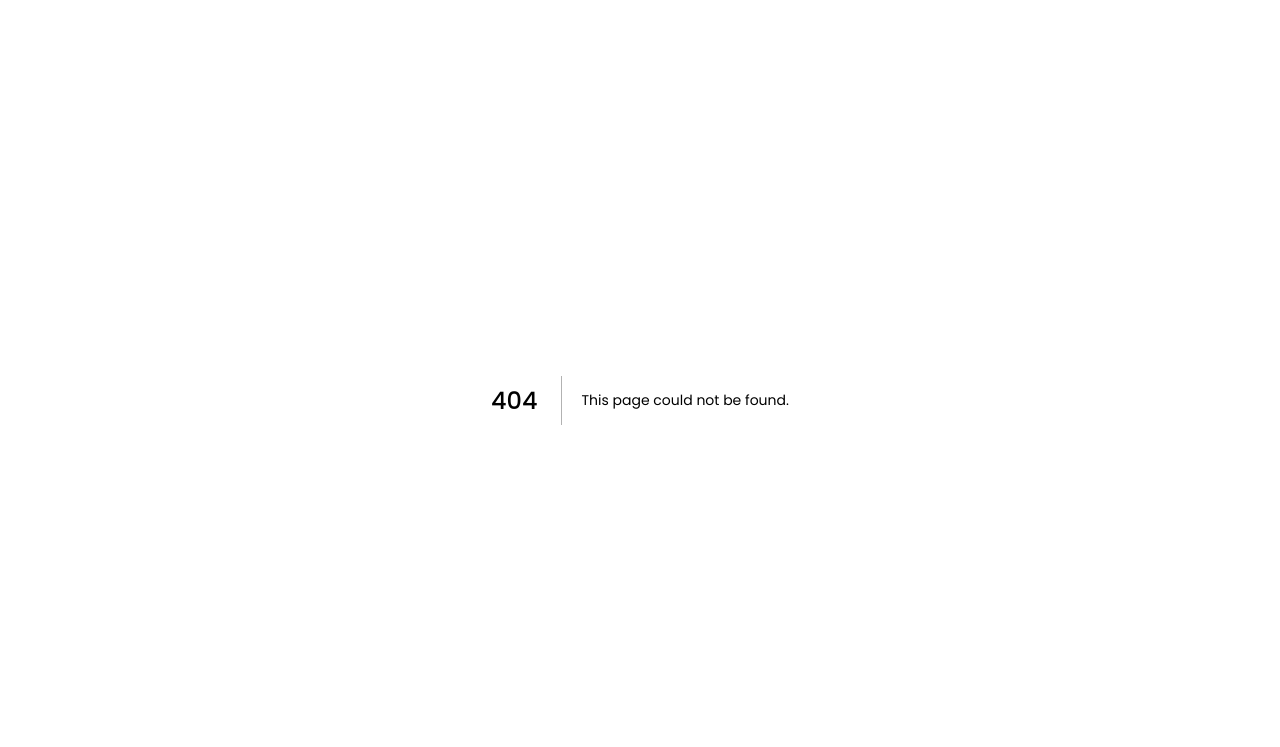
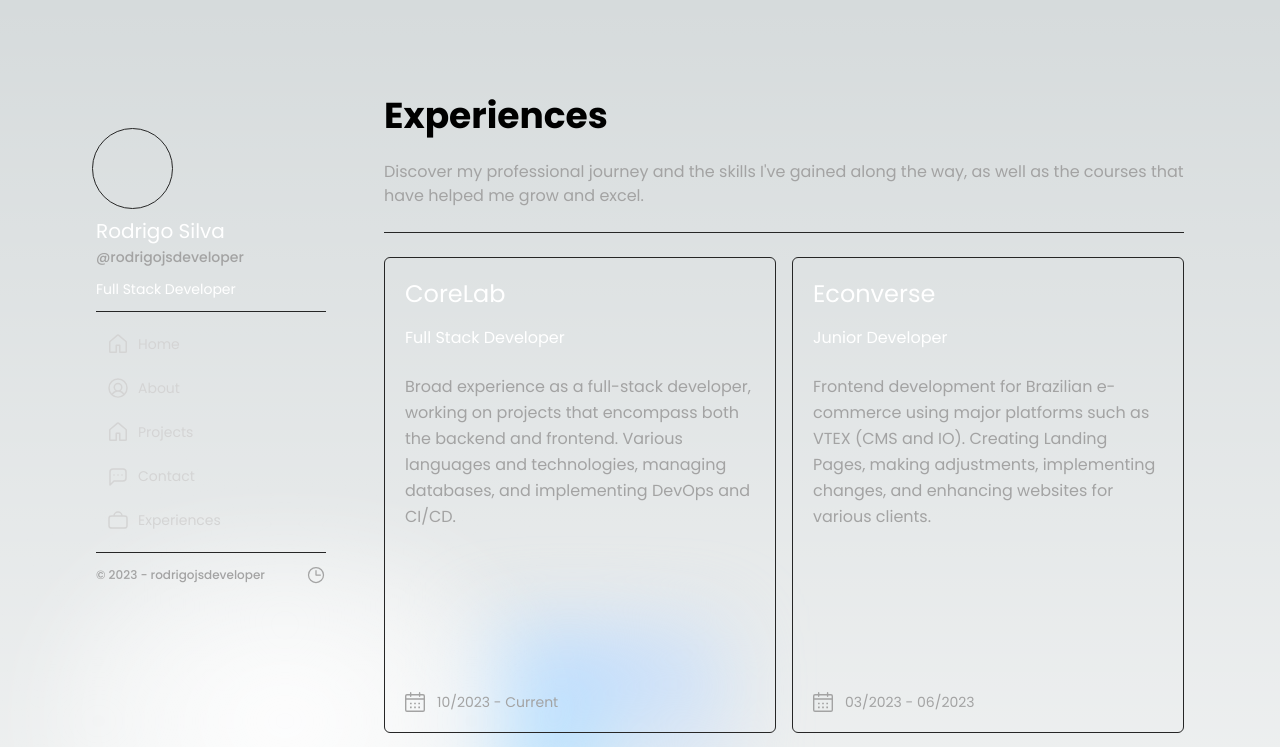
Before and after one commit to rodrigojsdeveloper/rodrigojs.dev, a Next.js app: page /experiences in a window 1280 px wide. Before the commit this address had no page. Shown: the top 747 px of the page. Built offline with nearby package versions, Linux system fonts and the light colour scheme.

Commit message:
feat: add jobs and experience page

```diff
--- a/src/app/contact/page.tsx
+++ b/src/app/contact/page.tsx
@@ -28,7 +28,7 @@ export default function Contact() {
           <a
             target="_blank"
             href="https://github.com/rodrigojsdeveloper/"
-            className="w-full max-w-fit flex items-center gap-1.5 py-2 px-2.5 border border-solid border-gray-5 font-medium text-sm text-gray-3 duration-300 rounded-def mb-4 hover:bg-gray-2 active:bg-gray-6 active:border-gray-6"
+            className="w-full max-w-fit flex items-center gap-1.5 py-2 px-2.5 border border-solid border-gray-5 font-medium text-sm text-gray-3 duration-300 rounded-def hover:bg-gray-2 active:bg-gray-6 active:border-gray-6"
           >
             <svg
               xmlns="http://www.w3.org/2000/svg"
@@ -52,7 +52,7 @@ export default function Contact() {
           <a
             target="_blank"
             href="https://www.linkedin.com/in/rodrigo-de-jesus-silva/"
-            className="w-full max-w-fit flex items-center gap-1.5 py-2 px-2.5 border border-solid border-gray-5 font-medium text-sm text-gray-3 duration-300 rounded-def mb-4 hover:bg-gray-2 active:bg-gray-6 active:border-gray-6"
+            className="w-full max-w-fit flex items-center gap-1.5 py-2 px-2.5 border border-solid border-gray-5 font-medium text-sm text-gray-3 duration-300 rounded-def hover:bg-gray-2 active:bg-gray-6 active:border-gray-6"
           >
             <svg
               xmlns="http://www.w3.org/2000/svg"
@@ -73,7 +73,7 @@ export default function Contact() {
           <a
             target="_blank"
             href="https://www.instagram.com/eurodrigojs/"
-            className="w-full max-w-fit flex items-center gap-1.5 py-2 px-2.5 border border-solid border-gray-5 font-medium text-sm text-gray-3 duration-300 rounded-def mb-4 hover:bg-gray-2 active:bg-gray-6 active:border-gray-6"
+            className="w-full max-w-fit flex items-center gap-1.5 py-2 px-2.5 border border-solid border-gray-5 font-medium text-sm text-gray-3 duration-300 rounded-def hover:bg-gray-2 active:bg-gray-6 active:border-gray-6"
           >
             <svg
               xmlns="http://www.w3.org/2000/svg"
--- /dev/null
+++ b/src/app/experiences/page.tsx
@@ -0,0 +1,35 @@
+import { Paragraphy } from "@/components/Paragraphy";
+import { Header } from "@/components/Header";
+import { Line } from "@/components/Line";
+import { projects } from "@/utils/projects";
+import { Job } from "@/components/Job";
+import { jobs } from "@/utils/jobs";
+
+export default function Contact() {
+  return (
+    <main className="w-full max-w-6xl min-h-screen relative flex flex-row justify-between m-auto py-24 px-8">
+      <div className="mt-12 relative centralize-background flex place-items-center before:absolute before:h-[300px] before:w-[480px] before:-translate-x-1/2 before:rounded-full before:bg-gradient-radial before:from-white before:to-transparent before:blur-2xl before:content-[''] after:absolute after:-z-20 after:h-[180px] after:w-[240px] after:translate-x-1/3 after:bg-gradient-conic after:from-sky-200 after:via-blue-200 after:blur-2xl after:content-[''] before:dark:bg-gradient-to-br before:dark:from-transparent before:dark:to-blue-700 before:dark:opacity-10 after:dark:from-sky-900 after:dark:via-[#0141ff] after:dark:opacity-40 before:lg:h-[360px] z-[-1]">
+        <div className="relative dark:drop-shadow-[0_0_0.3rem_#ffffff70] dark:invert" />
+      </div>
+
+      <Header />
+
+      <div className="w-full max-w-800">
+        <h2 className="font-bold text-4xl">Experiences</h2>
+
+        <Paragraphy
+          text="Discover my professional journey and the skills I've gained along the way, as well as the courses that have helped me grow and excel."
+          style="text-md my-6"
+        />
+
+        <Line />
+
+        <menu className="grid md:grid-cols-2 gap-4 my-6">
+          {jobs.map((job, index) => (
+            <Job job={job} key={index} />
+          ))}
+        </menu>
+      </div>
+    </main>
+  );
+}
--- /dev/null
+++ b/src/components/Job.tsx
@@ -0,0 +1,33 @@
+import { IJob } from "@/interfaces";
+
+const Job = ({ job }: IJob) => {
+  return (
+    <div className="w-full border border-solid border-gray-5 rounded-def p-5">
+      <h2 className="text-gray-1 text-2xl">{job.company}</h2>
+
+      <h3 className="text-gray-1 text-md mt-4">{job.position}</h3>
+
+      <p className="h-286 text-gray-3 text-md leading-relaxed mt-6 mb-8">
+        {job.description}
+      </p>
+
+      <div className="flex flex-row items-center ">
+        <svg
+          xmlns="http://www.w3.org/2000/svg"
+          width="20"
+          height="20"
+          viewBox="0 0 20 20"
+        >
+          <path
+            fill="#A3A3A3"
+            d="M5.673 0a.7.7 0 0 1 .7.7v1.309h7.517v-1.3a.7.7 0 0 1 1.4 0v1.3H18a2 2 0 0 1 2 1.999v13.993A2 2 0 0 1 18 20H2a2 2 0 0 1-2-1.999V4.008a2 2 0 0 1 2-1.999h2.973V.699a.7.7 0 0 1 .7-.699ZM1.4 7.742v10.259a.6.6 0 0 0 .6.6h16a.6.6 0 0 0 .6-.6V7.756L1.4 7.742Zm5.267 6.877v1.666H5v-1.666h1.667Zm4.166 0v1.666H9.167v-1.666h1.666Zm4.167 0v1.666h-1.667v-1.666H15Zm-8.333-3.977v1.666H5v-1.666h1.667Zm4.166 0v1.666H9.167v-1.666h1.666Zm4.167 0v1.666h-1.667v-1.666H15ZM4.973 3.408H2a.6.6 0 0 0-.6.6v2.335l17.2.014V4.008a.6.6 0 0 0-.6-.6h-2.71v.929a.7.7 0 0 1-1.4 0v-.929H6.373v.92a.7.7 0 0 1-1.4 0v-.92Z"
+          />
+        </svg>
+
+        <span className="text-gray-3 text-sm ml-3">{job.date}</span>
+      </div>
+    </div>
+  );
+};
+
+export { Job };
--- /dev/null
+++ b/src/utils/jobs.ts
@@ -0,0 +1,27 @@
+import { IJobProps } from "@/interfaces";
+
+const jobs: Array<IJobProps> = [
+  {
+    company: "CoreLab",
+    position: "Full Stack Developer",
+    description:
+      "Broad experience as a full-stack developer, working on projects that encompass both the backend and frontend. Various languages and technologies, managing databases, and implementing DevOps and CI/CD.",
+    date: "10/2023 - Current",
+  },
+  {
+    company: "Econverse",
+    position: "Junior Developer",
+    description:
+      "Frontend development for Brazilian e-commerce using major platforms such as VTEX (CMS and IO). Creating Landing Pages, making adjustments, implementing changes, and enhancing websites for various clients.",
+    date: "03/2023 - 06/2023",
+  },
+  {
+    company: "Kenzie Academy",
+    position: "Monitor",
+    description:
+      "As a responsible party for guiding new students through the initial modules, my main responsibilities include:\n\n- Proactively engaging with students.\n- Assessing and correcting assignments covering various topics such as HTML, CSS, JavaScript, React, TypeScript, Node.js, Docker, ORM, PostgreSQL, Jest, and Git.\n- Providing support through the Q&A channel.\n- Generating student progress reports.\n- Managing test administration.",
+    date: "07/2022 - 10/2022",
+  },
+];
+
+export { jobs };
--- a/tailwind.config.ts
+++ b/tailwind.config.ts
@@ -45,6 +45,7 @@ const config: Config = {
         45: "45px",
         58: "58px",
         81: "81.4px",
+        286: "286px",
         315: "315px",
         408: "408px",
       },
```
Also changed, not shown: src/interfaces/index.ts (+11 -0 lines).
